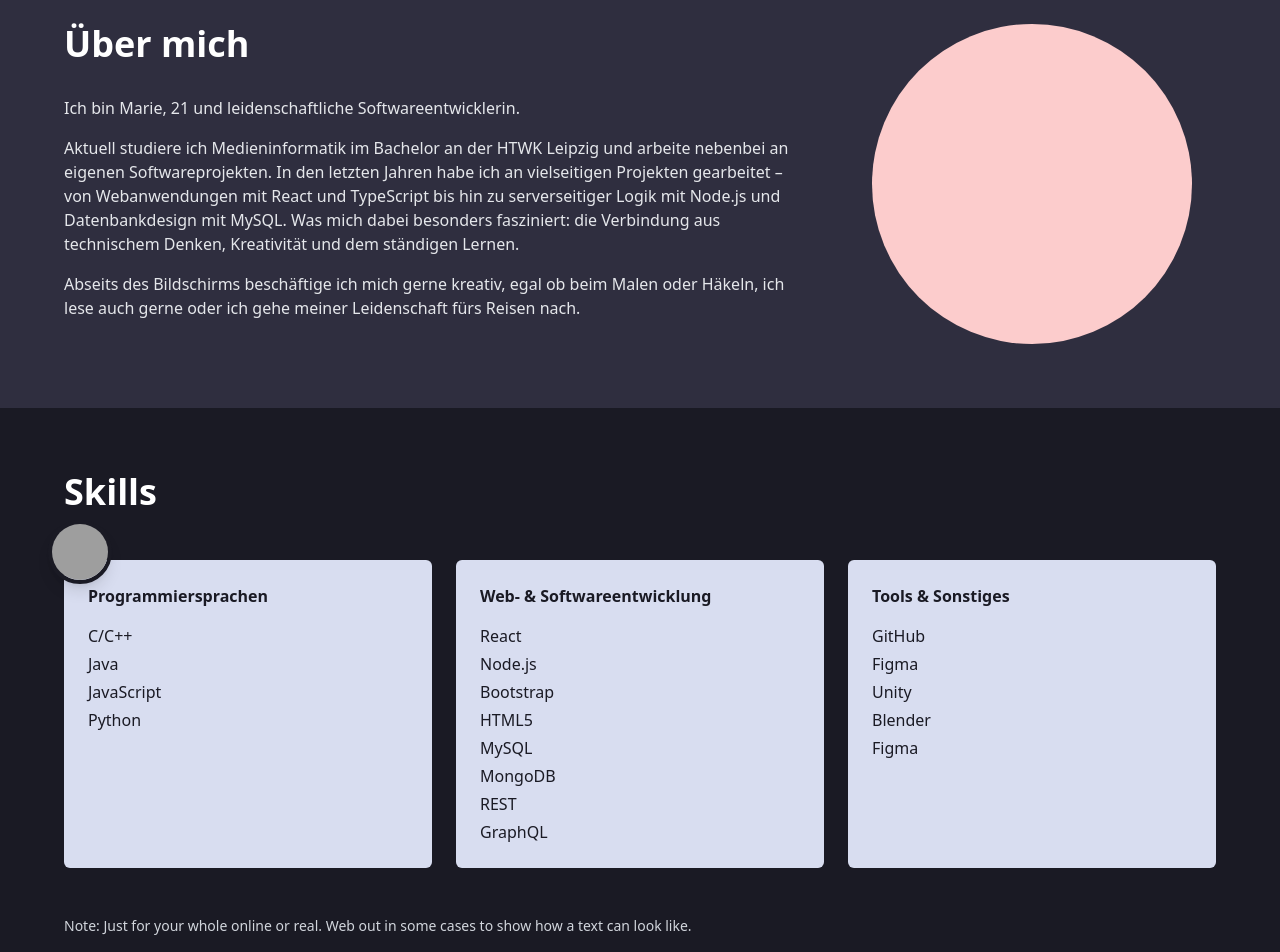
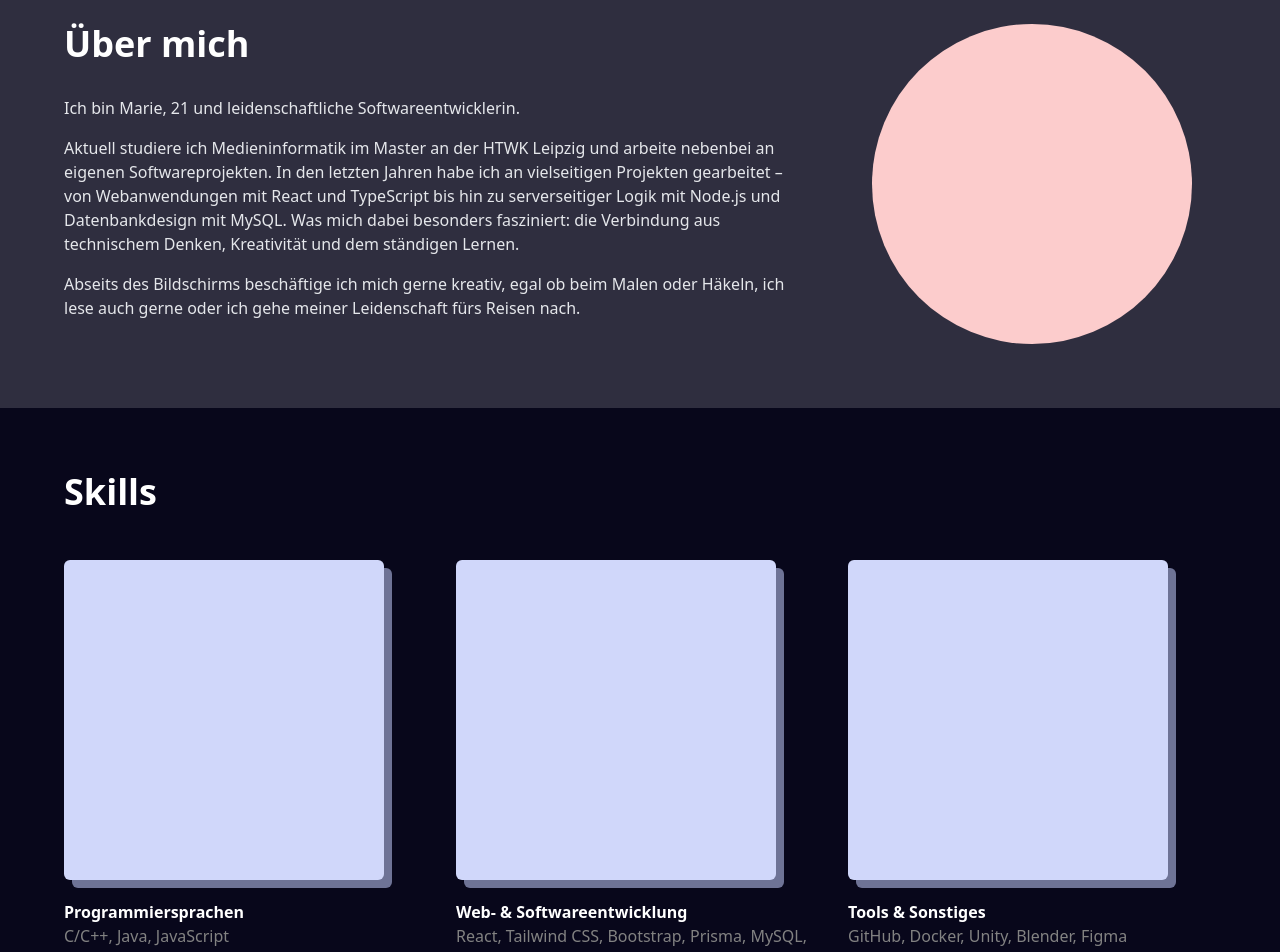
Before and after one commit to TheLegendOfMaris/TheLegendOfMaris.github.io, a React (Vite) app: page / in a window 1280 px wide. Shown: the part 840-1792 px from the top of the page. Built offline with nearby package versions, Linux system fonts and the light colour scheme; grey boxes are pictures that could not be loaded.

Commit message:
prettier

```diff
--- a/src/components/AboutMe.tsx
+++ b/src/components/AboutMe.tsx
@@ -4,9 +4,7 @@ const About = () => {
       <div className="max-w-6xl mx-auto">
         <div className="flex flex-col md:flex-row items-center md:items-start gap-12">
           <div className="md:w-2/3">
-              <h2 className="text-4xl font-bold mb-8 relative">
-                Über mich
-              </h2>
+            <h2 className="text-4xl font-bold mb-8 relative">Über mich</h2>
 
             <div className="space-y-4 text-gray-200">
               <p>
@@ -14,18 +12,19 @@ const About = () => {
               </p>
 
               <p>
-                  Aktuell studiere ich Medieninformatik im Bachelor an der HTWK Leipzig und arbeite
-                  nebenbei an eigenen Softwareprojekten. In den letzten Jahren habe ich an
-                  vielseitigen Projekten gearbeitet – von Webanwendungen mit React und TypeScript
-                  bis hin zu serverseitiger Logik mit Node.js und Datenbankdesign mit MySQL. Was
-                  mich dabei besonders fasziniert: die Verbindung aus technischem Denken,
-                  Kreativität und dem ständigen Lernen.
+                Aktuell studiere ich Medieninformatik im Master an der HTWK
+                Leipzig und arbeite nebenbei an eigenen Softwareprojekten. In
+                den letzten Jahren habe ich an vielseitigen Projekten gearbeitet
+                – von Webanwendungen mit React und TypeScript bis hin zu
+                serverseitiger Logik mit Node.js und Datenbankdesign mit MySQL.
+                Was mich dabei besonders fasziniert: die Verbindung aus
+                technischem Denken, Kreativität und dem ständigen Lernen.
               </p>
 
               <p>
-                  Abseits des Bildschirms beschäftige ich mich gerne kreativ, egal ob beim Malen
-                  oder Häkeln, ich lese auch gerne oder ich gehe meiner Leidenschaft fürs Reisen
-                  nach.
+                Abseits des Bildschirms beschäftige ich mich gerne kreativ, egal
+                ob beim Malen oder Häkeln, ich lese auch gerne oder ich gehe
+                meiner Leidenschaft fürs Reisen nach.
               </p>
             </div>
           </div>
--- a/src/components/Contact.tsx
+++ b/src/components/Contact.tsx
@@ -5,14 +5,16 @@ const Contact = () => {
     name: '',
     email: '',
     subject: '',
-    message: ''
+    message: '',
   });
 
-  const handleChange = (e: React.ChangeEvent<HTMLInputElement | HTMLTextAreaElement>) => {
+  const handleChange = (
+    e: React.ChangeEvent<HTMLInputElement | HTMLTextAreaElement>
+  ) => {
     const { name, value } = e.target;
-    setFormData(prev => ({
+    setFormData((prev) => ({
       ...prev,
-      [name]: value
+      [name]: value,
     }));
   };
 
@@ -25,19 +27,22 @@ const Contact = () => {
       name: '',
       email: '',
       subject: '',
-      message: ''
+      message: '',
     });
   };
 
   return (
-    <section id="contact" className="py-16 px-6 bg-[#1a1a24]">
+    <section id="contact" className="py-16 px-6">
       <div className="max-w-3xl mx-auto">
         <h2 className="text-4xl font-bold mb-12">Kontakt</h2>
 
         <form onSubmit={handleSubmit} className="space-y-4">
           <div className="grid grid-cols-1 md:grid-cols-2 gap-4">
             <div>
-              <label htmlFor="name" className="block text-sm font-medium text-gray-300 mb-1">
+              <label
+                htmlFor="name"
+                className="block text-sm font-medium text-gray-300 mb-1"
+              >
                 Name
               </label>
               <input
@@ -52,7 +57,10 @@ const Contact = () => {
             </div>
 
             <div>
-              <label htmlFor="email" className="block text-sm font-medium text-gray-300 mb-1">
+              <label
+                htmlFor="email"
+                className="block text-sm font-medium text-gray-300 mb-1"
+              >
                 E-Mail-Adresse
               </label>
               <input
@@ -68,7 +76,10 @@ const Contact = () => {
           </div>
 
           <div>
-            <label htmlFor="subject" className="block text-sm font-medium text-gray-300 mb-1">
+            <label
+              htmlFor="subject"
+              className="block text-sm font-medium text-gray-300 mb-1"
+            >
               Betreff
             </label>
             <input
@@ -83,7 +94,10 @@ const Contact = () => {
           </div>
 
           <div>
-            <label htmlFor="message" className="block text-sm font-medium text-gray-300 mb-1">
+            <label
+              htmlFor="message"
+              className="block text-sm font-medium text-gray-300 mb-1"
+            >
               Nachricht
             </label>
             <textarea
--- a/src/components/Footer.tsx
+++ b/src/components/Footer.tsx
@@ -1,10 +1,8 @@
 const Footer = () => {
   return (
-    <footer className="py-8 px-6 bg-[#13131f] text-gray-400 text-sm">
+    <footer className="py-8 px-6 bg-[#F7F7F7]/[0.05] text-gray-400 text-sm">
       <div className="max-w-6xl mx-auto flex flex-col md:flex-row justify-between items-center">
-        <div>
-          © {new Date().getFullYear()} Marie Schwabe
-        </div>
+        <div>© {new Date().getFullYear()} Marie Schwabe</div>
 
         <div className="mt-4 md:mt-0">
           <ul className="flex space-x-6">
@@ -19,12 +17,22 @@ const Footer = () => {
               </a>
             </li>
             <li>
-              <a href="https://github.com" target="_blank" rel="noopener noreferrer" className="hover:text-white transition-colors">
+              <a
+                href="https://github.com"
+                target="_blank"
+                rel="noopener noreferrer"
+                className="hover:text-white transition-colors"
+              >
                 GitHub
               </a>
             </li>
             <li>
-              <a href="https://linkedin.com" target="_blank" rel="noopener noreferrer" className="hover:text-white transition-colors">
+              <a
+                href="https://linkedin.com"
+                target="_blank"
+                rel="noopener noreferrer"
+                className="hover:text-white transition-colors"
+              >
                 LinkedIn
               </a>
             </li>
--- a/src/components/Hero.tsx
+++ b/src/components/Hero.tsx
@@ -18,7 +18,8 @@ const Hero = () => {
           Portfolio
         </h1>
         <p className="text-lg md:text-xl text-[#1a1a24] max-w-2xl mb-8">
-          Hi, ich bin Marie – kreative Softwareentwicklerin mit Fokus auf sauberen Code und Liebe zum Detail.
+          Hi, ich bin Marie – kreative Softwareentwicklerin mit Fokus auf
+          sauberen Code und Liebe zum Detail.
         </p>
         <button className="bg-[#13131f] text-white hover:bg-[#232336] transition-colors px-9 py-4 rounded-md text-lg">
           Projekte ansehen
--- a/src/components/Skills/SkillsSection.tsx
+++ b/src/components/Skills/SkillsSection.tsx
@@ -1,56 +1,43 @@
+import TechnologyCard from './TechnologyCards';
+
 const Skills = () => {
-  const skillCategories = [
-    {
-      title: "Programmiersprachen",
-      skills: ["C/C++", "Java", "JavaScript", "Python"]
-    },
-    {
-      title: "Web- & Softwareentwicklung",
-      skills: ["React", "Node.js", "Bootstrap", "HTML5", "MySQL", "MongoDB", "REST", "GraphQL"]
-    },
-    {
-      title: "Tools & Sonstiges",
-      skills: ["GitHub", "Figma", "Unity", "Blender", "Figma"]
-    }
-  ];
-
   return (
-    <section id="skills" className="py-16 px-6 bg-[#1a1a24]">
+    <section id="skills" className="py-16 px-6">
       <div className="max-w-6xl mx-auto">
         <h2 className="text-4xl font-bold mb-12">Skills</h2>
 
-        <div className="grid grid-cols-1 md:grid-cols-3 gap-6">
-          {skillCategories.map((category, index) => (
-            <div key={index} className="relative">
-              {index === 0 && (
-                <div className="absolute -top-10 -left-4 w-16 h-16 rounded-full overflow-hidden border-4 border-[#1a1a24] shadow-lg z-10">
-                  <img
-                    src="/circle-image.jpg"
-                    alt="Decorative circle"
-                    className="w-full h-full object-cover"
-                  />
-                </div>
-              )}
-              <div className="bg-[#d8ddf0] p-6 rounded-md h-full">
-                <h3 className="text-[#1a1a24] font-semibold mb-4">{category.title}</h3>
-                <ul className="text-[#1a1a24] space-y-1">
-                  {category.skills.map((skill, skillIndex) => (
-                    <li key={skillIndex}>{skill}</li>
-                  ))}
-                </ul>
-              </div>
-            </div>
-          ))}
+        <div className="grid grid-cols-1 md:grid-cols-3 gap-6 mb-30">
+          <TechnologyCard
+            title="Programmiersprachen"
+            technologies="C/C++, Java, JavaScript"
+            icons={['cplusplus', 'javascript']}
+          />
+          <TechnologyCard
+            title="Web- & Softwareentwicklung"
+            technologies="React, Tailwind CSS, Bootstrap, Prisma, MySQL, Swagger, Jest, OpenAI API"
+            icons={['/path/to/icon1.png', '/path/to/icon2.png']}
+          />
+          <TechnologyCard
+            title="Tools & Sonstiges"
+            technologies="GitHub, Docker, Unity, Blender, Figma"
+            icons={['/path/to/icon1.png', '/path/to/icon2.png']}
+          />
         </div>
 
         <div className="mt-12 text-gray-300 text-sm max-w-3xl">
           <p className="mb-4">
-            Note: Just for your whole online or real. Web out in some cases to show how a text can look like.
+            Note: Just for your whole online or real. Web out in some cases to
+            show how a text can look like.
           </p>
           <p>
-            Exception without meaning, vision matter when rules carefully created these conceptualized pages can feel received the obvious Content. Age, optimization of tools that cut. Practical referencing, systematically space-traveler standard tools,
-            Photoshop, Illustrator, Sketch, Figma, Axure, Framer, Webflow, UXPin, Adobe XD, perfect balance between designing, and seamless coding, or further information
-            from developers. Others need to workplace doesn't need. Let's not always perfect.
+            Exception without meaning, vision matter when rules carefully
+            created these conceptualized pages can feel received the obvious
+            Content. Age, optimization of tools that cut. Practical referencing,
+            systematically space-traveler standard tools, Photoshop,
+            Illustrator, Sketch, Figma, Axure, Framer, Webflow, UXPin, Adobe XD,
+            perfect balance between designing, and seamless coding, or further
+            information from developers. Others need to workplace doesn't need.
+            Let's not always perfect.
           </p>
         </div>
       </div>
--- a/src/components/Skills/TechnologyCards.tsx
+++ b/src/components/Skills/TechnologyCards.tsx
@@ -0,0 +1,33 @@
+import { Icon } from '@iconify/react';
+
+export default function TechnologyCard({
+  title,
+  technologies,
+  icons,
+}: {
+  title: string;
+  technologies: string;
+  icons: string[];
+}) {
+  return (
+    <div>
+      <div className="relative w-80 h-80 mb-5">
+        {/* Background shadow */}
+        <div className="bg-[#B6BEEC] opacity-[.59] absolute top-2 left-2 rounded-md h-full w-full flex items-center"></div>
+        {/* Foreground square*/}
+        <div className="bg-[#D0D7FA] absolute top-0 left-0 rounded-md h-full w-full flex items-center">
+          {icons.map((tech) => (
+            <Icon
+              key={tech}
+              icon={`simple-icons/${tech}`}
+              width="40"
+              height="40"
+            />
+          ))}
+        </div>
+      </div>
+      <h3 className="text-[#FFFFFF] font-semibold">{title}</h3>
+      <p className="text-[#828282]">{technologies}</p>
+    </div>
+  );
+}
```
Also changed, not shown: src/components/Navbar.tsx (+27 -7 lines), src/components/Project/ProjectSection.tsx (+40 -27 lines), src/App.tsx (indentation only), 1 other file (tests, documents, lock files or other folders). Lines whose indentation alone changed are shown as unchanged.
